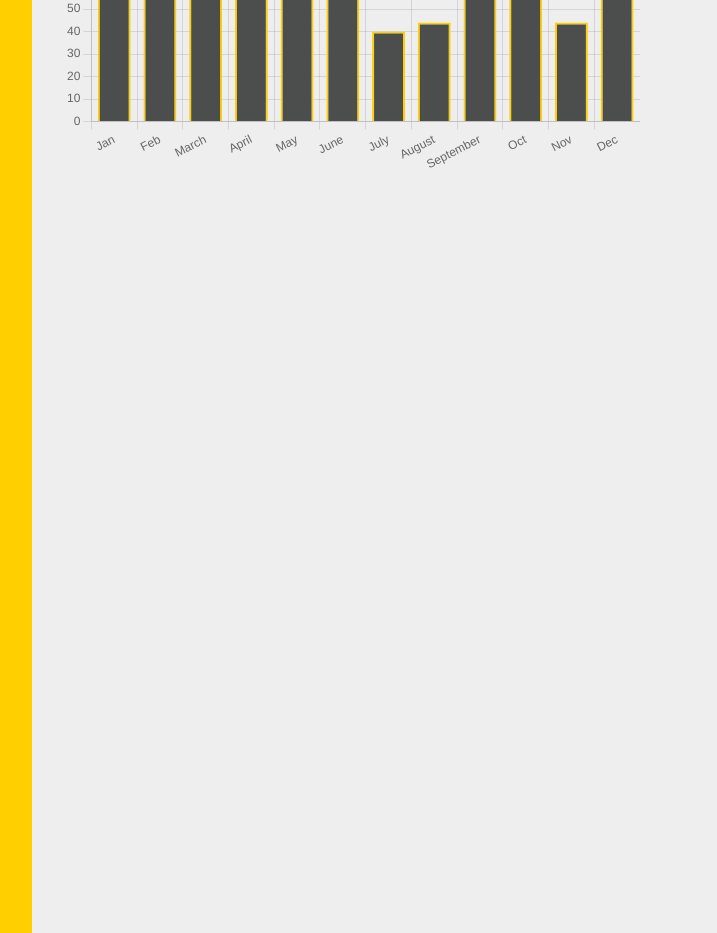
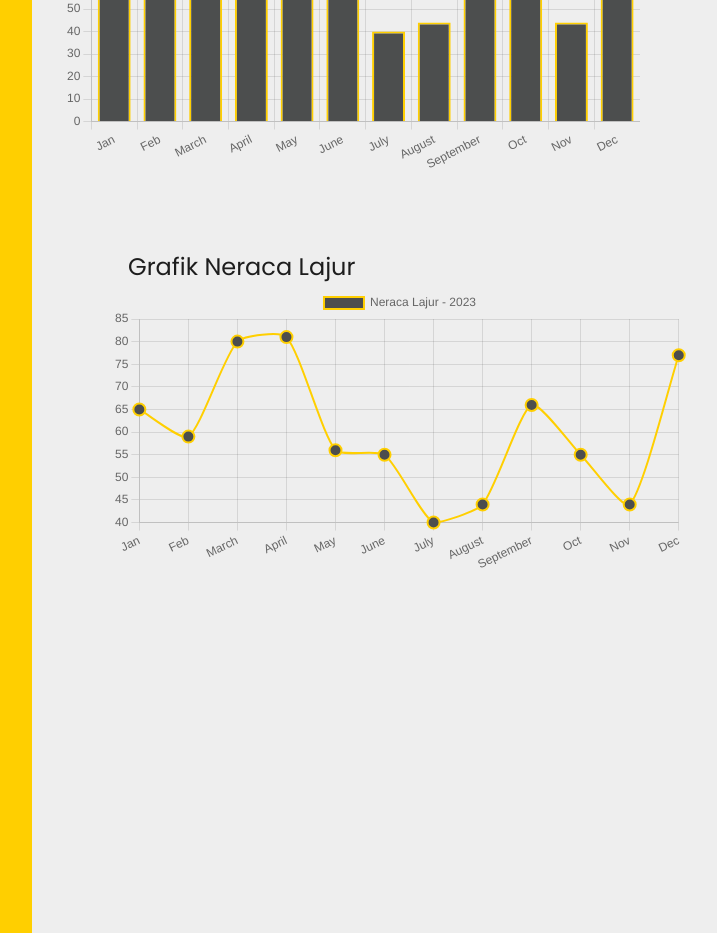
Before and after one commit to danu999/migas-accounting-fe, a Next.js app: page /dashboard in a window 1280 px wide. Shown: the part 1320-2253 px from the top of the page, without its empty margins (288-1005 px from the left). Built offline with nearby package versions, Linux system fonts and the light colour scheme.

Commit message:
Update-Chart-Neracalajur

```diff
--- /dev/null
+++ b/components/ChartNeracalajur.js
@@ -0,0 +1,83 @@
+import React from "react";
+import { Line } from "react-chartjs-2";
+import { Typography } from "antd";
+import {
+  Chart as ChartJS,
+  BarElement,
+  CategoryScale,
+  LinearScale,
+  Tooltip,
+  Legend,
+} from "chart.js";
+import styles from "@/styles/Chart.module.css";
+
+ChartJS.register(BarElement, CategoryScale, LinearScale, Tooltip, Legend);
+
+const GrafikNeracaLajur = () => {
+  const data = {
+    labels: [
+      "Jan",
+      "Feb",
+      "March",
+      "April",
+      "May",
+      "June",
+      "July",
+      "August",
+      "September",
+      "Oct",
+      "Nov",
+      "Dec",
+    ],
+    datasets: [
+      {
+        label: "Neraca Lajur - 2023",
+        data: [65, 59, 80, 81, 56, 55, 40, 44, 66, 55, 44, 77],
+        backgroundColor: "#4c4e4e",
+        borderColor: "#ffcf00",
+        borderWidth: 2,
+      },
+    ],
+  };
+  const options = {
+    scales: {
+      y: {
+        ticks: {
+          beginAtZero: true,
+        },
+      },
+    },
+    elements: {
+      point: {
+        radius: 6,
+        borderWidth: 2,
+        borderColor: "black",
+        backgroundColor: "#ffcf00",
+      },
+      line: {
+        tension: 0.2,
+        borderWidth: 2,
+        borderColor: "black",
+        backgroundColor: "#ffcf00",
+        fill: true,
+      },
+    },
+  };
+
+  return (
+    <div
+      className='all__chart'
+      style={{
+        width: "600px",
+        height: "400px",
+        paddingTop: "7rem",
+        marginLeft: "3rem",
+      }}
+    >
+      <Typography className={styles.typography}>Grafik Neraca Lajur</Typography>
+      <Line data={data} options={options} />
+    </div>
+  );
+};
+
+export default GrafikNeracaLajur;
--- a/pages/dashboard.js
+++ b/pages/dashboard.js
@@ -4,6 +4,7 @@ import Layout from "@/layout/Layout";
 import styles from "@/styles/Dashboard.module.css";
 import Chartlabarugi from "@/components/ChartLabarugi.js";
 import Chartneraca from "@/components/ChartNeraca.js";
+import Chartneracalajur from "@/components/ChartNeracalajur.js";
 import { Card, Space, Statistic, Col, Row } from "antd";
 import {
   ArrowUpOutlined,
@@ -168,6 +169,7 @@ const Dashboard = () => {
       </div>
       <Chartlabarugi />
       <Chartneraca />
+      <Chartneracalajur />
     </Layout>
   );
 };
```
Also changed, not shown: pages/assets.js (added, +7 -0 lines), pages/dataakun.js (added, +7 -0 lines), pages/datakontak.js (added, +7 -0 lines).
